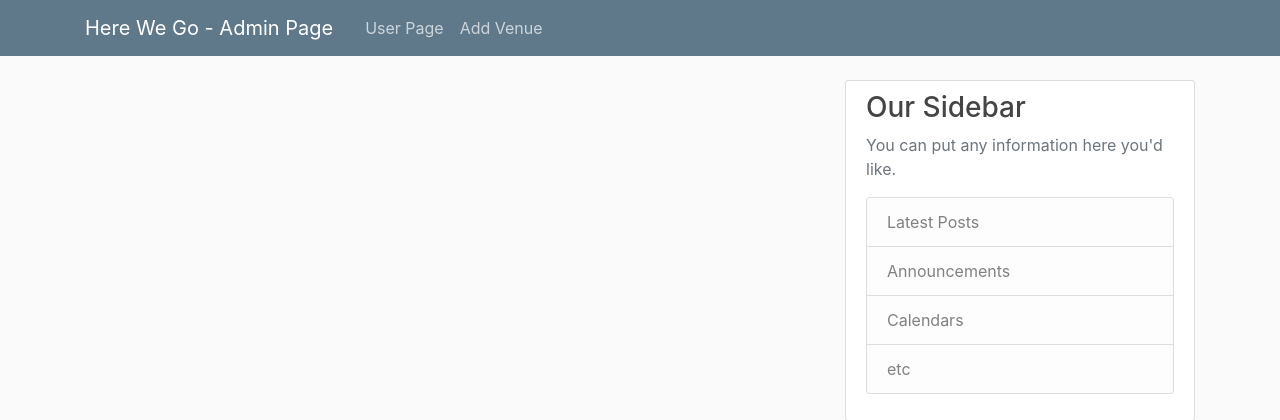
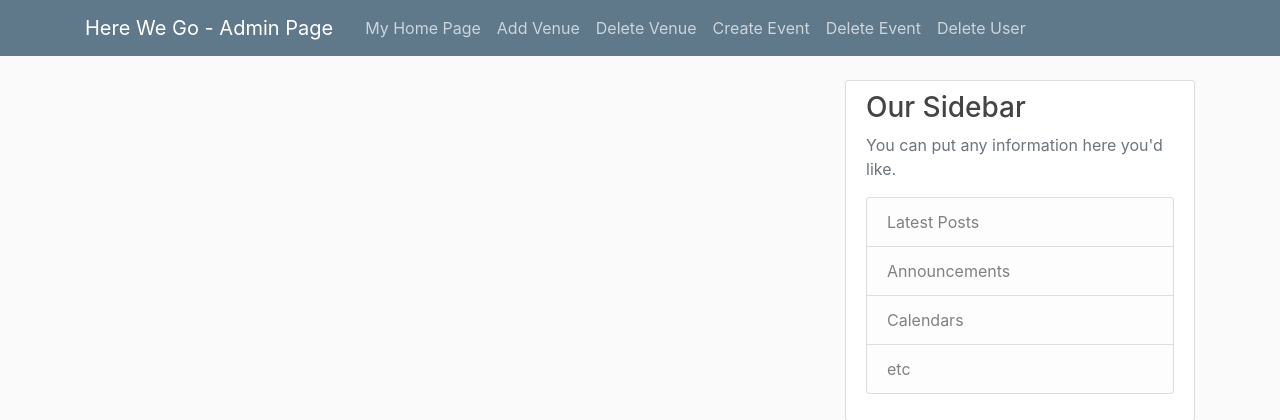
Before and after one commit to aditya166git/flaskherewego, a Flask app: page /admin in a window 1280 px wide. Shown: the top 420 px of the page. Run offline with Flask 2, Linux system fonts and the light colour scheme; some libraries are stand-ins or nearby versions.

Commit message:
Added new functionalities

```diff
--- a/main.py
+++ b/main.py
@@ -19,21 +19,21 @@ class Database:
 	def __init__(self):
 		host = "127.0.0.1"
 		user = "root"
-		password = "root"
-		db = "herewego"
+		password = ""
+		db = "herewegomysql"
 		self.con = pymysql.connect(host=host, user=user, password=password, db=db, cursorclass=pymysql.cursors.DictCursor)
 		self.cur = self.con.cursor()
 
 posts =[
 	{
 		'author':'Aditya',
-		'title':'How far can I go?',
-		'content':'Ficton'
+		'title':'Soccer at Rainey?',
+		'content':'Sports'
 	},
 	{
 		'author':'Shivang',
-		'title':'How to fall in love with Wendys',
-		'content':'Thriller'
+		'title':'Board Games this weekend',
+		'content':'Fun Activity'
 	}
 ]
 
@@ -66,6 +66,12 @@ def get_user_role(username):
 		role=""
 		cursor.execute("select user_role from users where username=%s",username)
 		res = cursor.fetchone()
+		if res:
+			return res[0]
+		else:
+			flash("User does not exist. Please check you entered the correct login credentials")
+			return 'user'
+
 	return res[0]
 
 #Helper function to check if user exists
@@ -76,6 +82,7 @@ def auth_user(username,password):
 		if rows_count>0:
 			return 'Y'
 		else:
+			print("invalid user")
 			return 'X'
 
 #check event capacity
@@ -157,6 +164,7 @@ def venue_available(venue_id,start_time,event_date):
 
 
 #Start an event
+
 def start_event(name,city,event_type,start_time,capacity,venue_id,username,description,event_date):
 	conn = db_con()
 	with conn.cursor() as cursor:
@@ -189,10 +197,13 @@ def check_events(eventname,startevent):
 							SELECT event_id from events WHERE event_name = %s AND event_start = %s
 				''',(eventname,startevent))
 			user_results = cursor.fetchone()
+			print("*****Event Id id*****")
+
 			if user_results:
-				return True
+				id = user_results[0]
+				return id
 			else:
-				return False
+				return 0
 		except pymysql.InternalError as e:
 			print("Error {"+ str(e.args[0]) +"}")
 
@@ -200,15 +211,18 @@ def check_events(eventname,startevent):
 def delete_event(eventname,starttime):
 	conn = db_con()
 	with conn.cursor() as cursor:
-		msg = "User removed from the event succesfully"
+		#msg = "User removed from the event succesfully"
+		e_id = check_events(eventname,starttime)
 		print(starttime)
 		try:
-			if check_events(eventname,starttime):
-				cursor.execute('''DELETE from events WHERE event_name =%s AND event_start = %s
-							   ''',(eventname,starttime))
+			#if check_events(eventname,starttime):
+			if e_id!=0:
+				cursor.execute("delete from user_events where event_id=%s",e_id)
+				cursor.execute("delete from events where event_id=%s",e_id)
 
 				conn.commit()
-				flash("Event " + eventname + " has been successfullyn deleted from this event")
+				conn.close()
+				flash("Event " + eventname + " has been successfully deleted from this event")
 			else:
 				flash("Event does not exist. Please check you entered the correct event name and time")
 		except pymysql.InternalError as e:
@@ -248,7 +262,8 @@ def delete_venue(venuename):
 			else:
 				flash(failure_msg,'error')
 		except pymysql.InternalError as e:
-			print("Error {"+ str(e.args[0]) +"}")
+			flash(failure_msg,'error')
+			return render_template('about.html', title='About')
 
 def check_user(username):
 	conn = db_con()
@@ -312,7 +327,7 @@ def userpage():
 		print("*******")
 		user = username
 		print(user)
-		cursor.execute("SELECT e.event_id,e.event_name,v.venue_name,v.zip_code,e.event_city,e.event_type,e.event_start,e.event_end,e.event_capacity from events e,venues v where e.venue_id = v.venue_id and e.event_start >= CURDATE() and not exists ( select ue.event_id from user_events ue where username = %s and ue.event_id = e.event_id)",user)
+		cursor.execute("SELECT e.event_id,e.event_name,v.venue_name,v.zip_code,e.event_city,e.event_type,e.event_start,e.event_end,e.event_capacity from events e,venues v where e.venue_id = v.venue_id and e.event_date >= CURDATE() and not exists ( select ue.event_id from user_events ue where username = %s and ue.event_id = e.event_id)",user)
 		data = cursor.fetchall()
 		b = [list(x) for x in data]
 		#cursor.execute("SELECT * from user_events where username = %s",user)
@@ -397,6 +412,7 @@ def startevent():
 	venue_id = get_venue_id(venue_name)
 	#start_events = convert_hours(form.event_start.data)
 	time = form.event_start.data
+	print("Inside Start Event")
 
 	if form.validate_on_submit():
 		start_event(form.event_name.data,form.event_city.data,form.event_type.data,time,form.event_capacity.data,venue_id,form.username.data,form.event_description.data,form.event_date.data)
@@ -441,6 +457,7 @@ def addvenue():
 		return redirect(url_for('about'))
 	return render_template('addvenue.html', title='Add Venue', form=form)
 
+
 @app.route('/login', methods=['GET', 'POST'])
 def login():
 	form = LoginForm()
--- a/templates/admin_layout.html
+++ b/templates/admin_layout.html
@@ -32,8 +32,12 @@
 		        </div>-->
 		        <!-- Navbar Right Side -->
 		        <div class="navbar-nav">
-		          <a class="nav-item nav-link" href="{{ url_for('userpage') }}">User Page</a>
+		          <a class="nav-item nav-link" href="{{ url_for('userpage') }}">My Home Page</a>
 		          <a class="nav-item nav-link" href="{{ url_for('addvenue') }}">Add Venue</a>
+		          <a class="nav-item nav-link" href="{{ url_for('deletevenue') }}">Delete Venue</a>
+		          <a class="nav-item nav-link" href="{{ url_for('startevent') }}">Create Event</a>
+		          <a class="nav-item nav-link" href="{{ url_for('deletevent') }}">Delete Event</a>
+		          <a class="nav-item nav-link" href="{{ url_for('deleteuser') }}">Delete User</a>
 		        </div>
 		      </div>
 		    </div>
--- a/templates/newevents.html
+++ b/templates/newevents.html
@@ -128,9 +128,7 @@
 <br>
 <br>
 <br>
-<button align = "right" onclick="window.location.href='/joinevent'">Create Event</button>
-<button align = "right" onclick="window.location.href='/joinevent'">Join Event</button>
-
+<button align = "right" onclick="window.location.href='/startevent'">Create Event</button>
 </body>
 
 
--- a/templates/user_layout.html
+++ b/templates/user_layout.html
@@ -27,7 +27,7 @@
 		      </button>
 		      <div class="collapse navbar-collapse" id="navbarToggle">
 		        <div class="navbar-nav mr-auto">
-		          <a class="nav-item nav-link" href="/">Home</a>
+		          <a class="nav-item nav-link" href="/">My Home Page</a>
 		          <a class="nav-item nav-link" href="{{ url_for('about') }}">About</a>
 		        </div>
 		        <!-- Navbar Right Side -->
```
Also changed, not shown: 9 other files.
